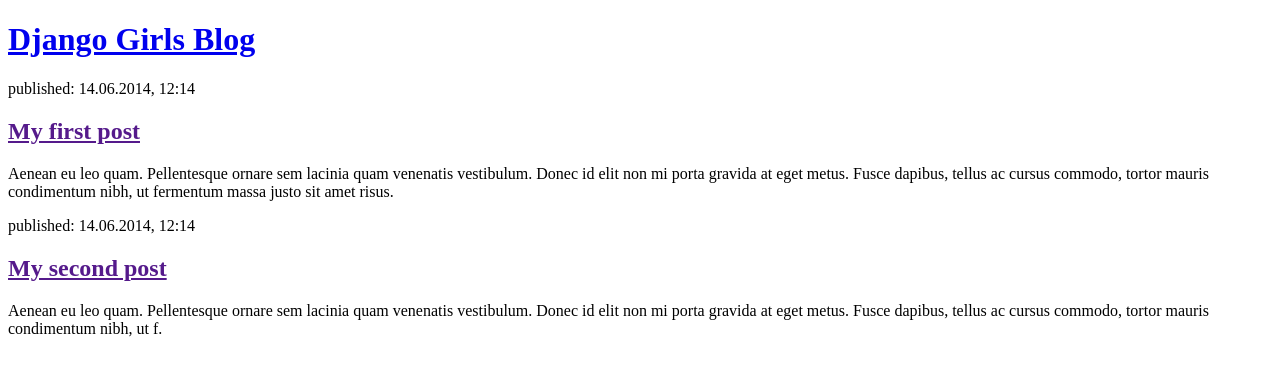
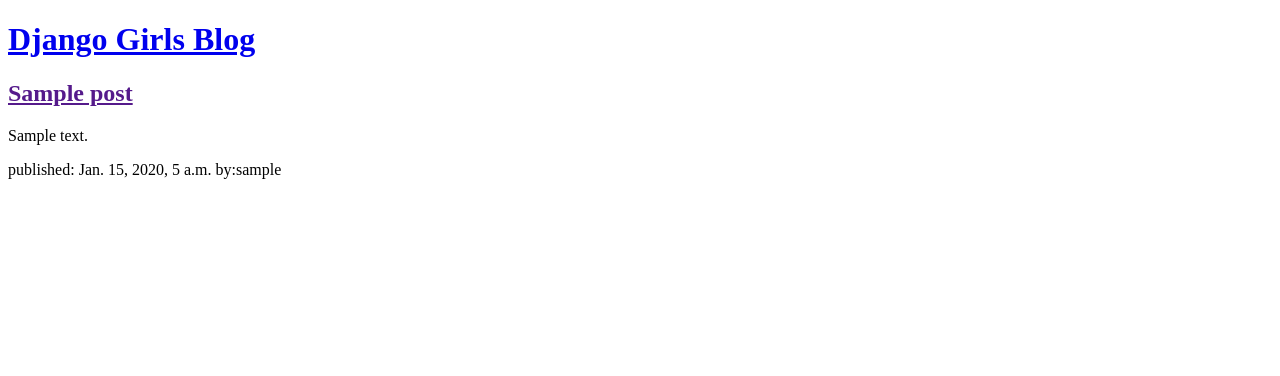
Before and after one commit to rsail/my-first-blog, a Django app: page / in a window 1280 px wide. Shown: the top 376 px of the page. Run offline with Django 3.2, Linux system fonts and the light colour scheme; tables that the repository leaves empty hold one stand-in row (values such as "Sample post").

Commit message:
we are rocking and rolling

```diff
--- a/blog/templates/blog/post_list.html
+++ b/blog/templates/blog/post_list.html
@@ -7,17 +7,12 @@
         <div>
             <h1><a href="/">Django Girls Blog</a></h1>
         </div>
-
+        {% for post in posts %}
         <div>
-            <p>published: 14.06.2014, 12:14</p>
-            <h2><a href="">My first post</a></h2>
-            <p>Aenean eu leo quam. Pellentesque ornare sem lacinia quam venenatis vestibulum. Donec id elit non mi porta gravida at eget metus. Fusce dapibus, tellus ac cursus commodo, tortor mauris condimentum nibh, ut fermentum massa justo sit amet risus.</p>
+            <h2><a href="">{{ post.title }}</a></h2>
+            <p>{{ post.text|linebreaksbr }}</p>
+            <p>published: {{ post.published_date }}  by:{{post.author}}</p>
         </div>
-
-        <div>
-            <p>published: 14.06.2014, 12:14</p>
-            <h2><a href="">My second post</a></h2>
-            <p>Aenean eu leo quam. Pellentesque ornare sem lacinia quam venenatis vestibulum. Donec id elit non mi porta gravida at eget metus. Fusce dapibus, tellus ac cursus commodo, tortor mauris condimentum nibh, ut f.</p>
-        </div>
+        {% endfor %}
     </body>
 </html>
--- a/blog/views.py
+++ b/blog/views.py
@@ -1,5 +1,13 @@
 from django.shortcuts import render
+from django.utils import timezone
+from . models import Post
 
 # Create your views here.
 def post_list(request):
-    return render(request, 'blog/post_list.html', {})
+    posts = (Post.objects.filter
+    (published_date__lte=timezone.now()).order_by('published_date').reverse())
+
+    print(posts)
+    return render(request, 'blog/post_list.html', {
+    'posts':posts
+    })
```
